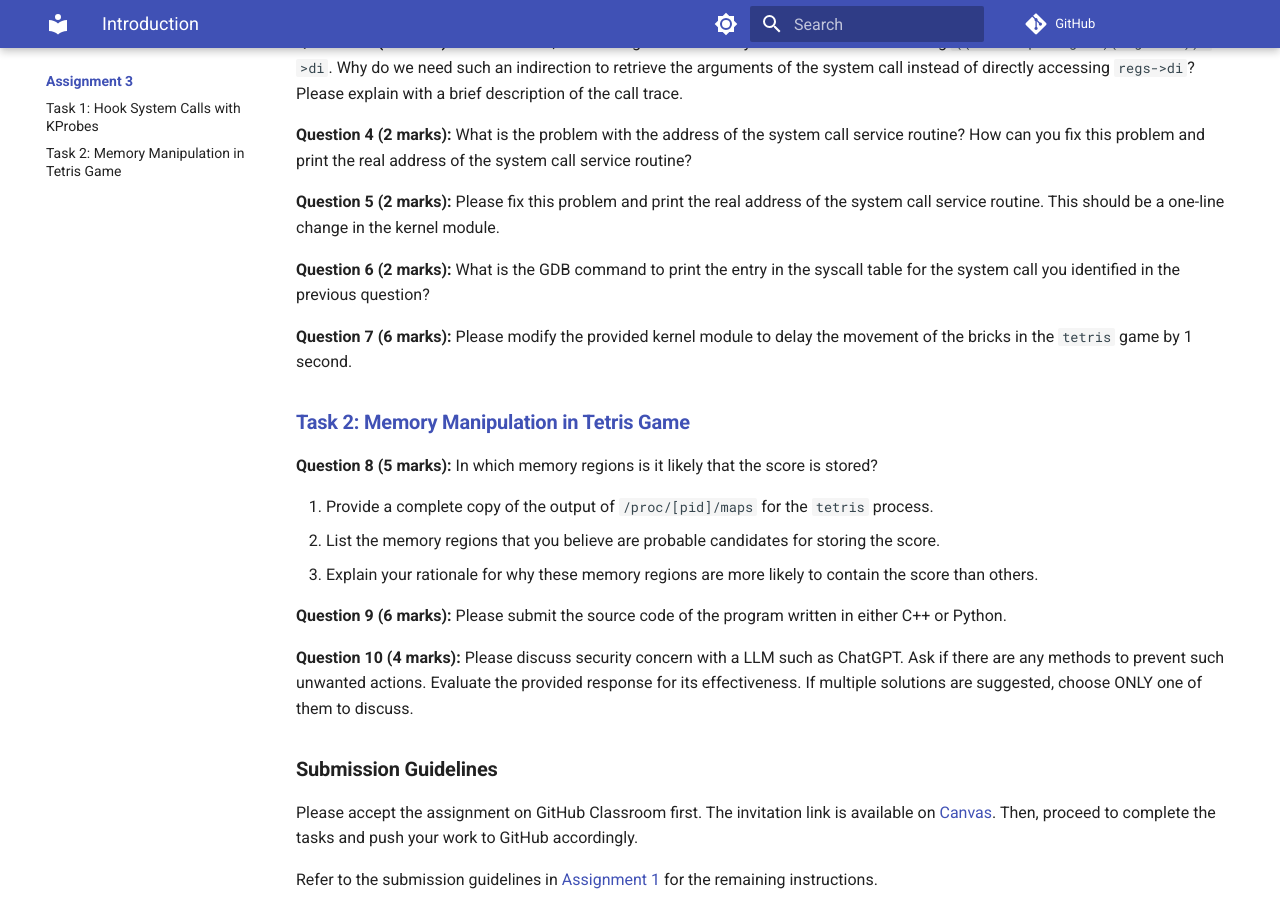
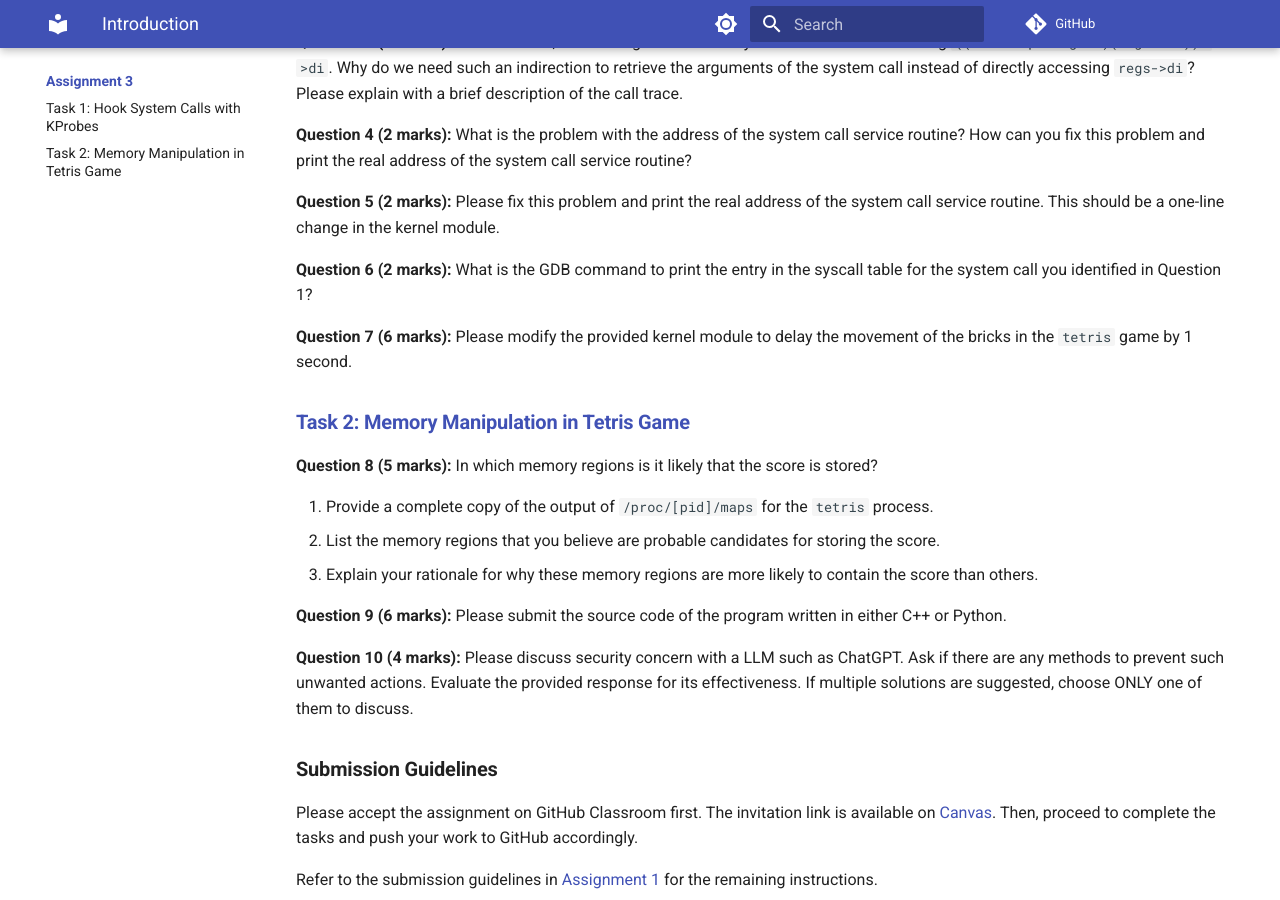
Before and after one commit to nus-cs5250/25s, an MkDocs documentation site: the page built from docs/asg3/index.md, in a window 1280 px wide and 900 px high, scrolled down 1148 px. Built offline with MkDocs 1.6.1 and Material for MkDocs 9.7.7, drawn with Linux system fonts in a browser that asks for light colours; comment, search, counter and statistics services are not loaded.

Commit message:
asg3: clarify the gdb command question (#38)

```diff
--- a/docs/asg3/index.md
+++ b/docs/asg3/index.md
@@ -58,8 +58,7 @@ Please fix this problem and print the real address of the system call service ro
 This should be a one-line change in the kernel module.
 
 **Question 6 (2 marks):**
-What is the GDB command to print the entry in the syscall table for the system
-call you identified in the previous question?
+What is the GDB command to print the entry in the syscall table for the system call you identified in Question 1?
 
 **Question 7 (6 marks):**
 Please modify the provided kernel module to delay the movement of the bricks in the `tetris` game by 1 second.
```
Also changed, not shown: docs/asg3/task-kprobe.md (+1 -1 lines).
